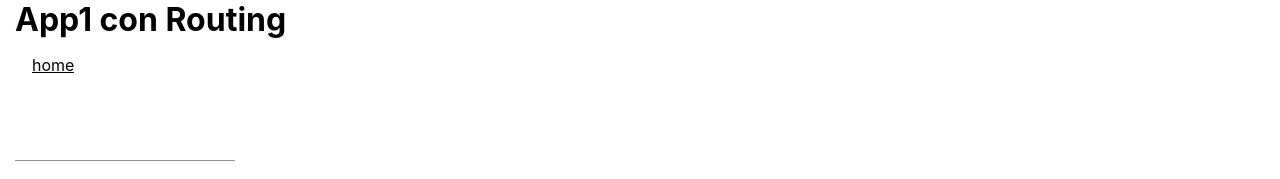
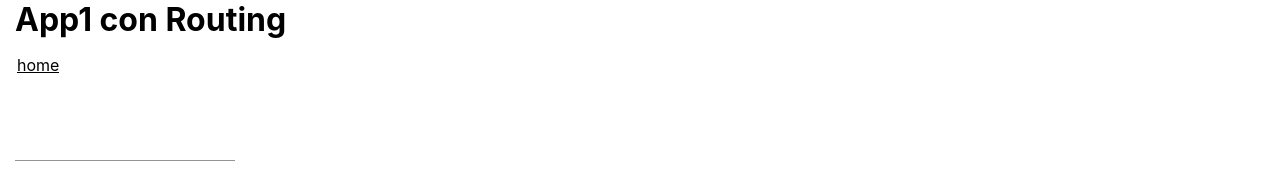
Before and after one commit to Matt7046/activity-manager, a React (Create React App) app in the folder demots/: page /about in a window 1280 px wide. Shown: the top 179 px of the page. Built offline with nearby package versions, Linux system fonts and the light colour scheme.

Commit message:
minor fix

```diff
--- a/demots/src/components/pageAbout/AboutContent.tsx
+++ b/demots/src/components/pageAbout/AboutContent.tsx
@@ -98,7 +98,7 @@ const AboutContent: React.FC<any> = ({
             -{errors}
           </Alert>
         </Snackbar>
-        <div id={`returnHome`} style={{ gridColumn: 'span 12', textAlign: 'left', paddingLeft: '15px', paddingBottom: '50px' }}  >
+        <div id={`returnHome`} style={{ gridColumn: 'span 12', textAlign: 'left',  paddingBottom: '50px' }}  >
           <Label text='home' handleClick={() => navigateRoutingWithResetStore(navigate, _id)} _id='0' isUnderlined={true} />
         </div>
 
```
